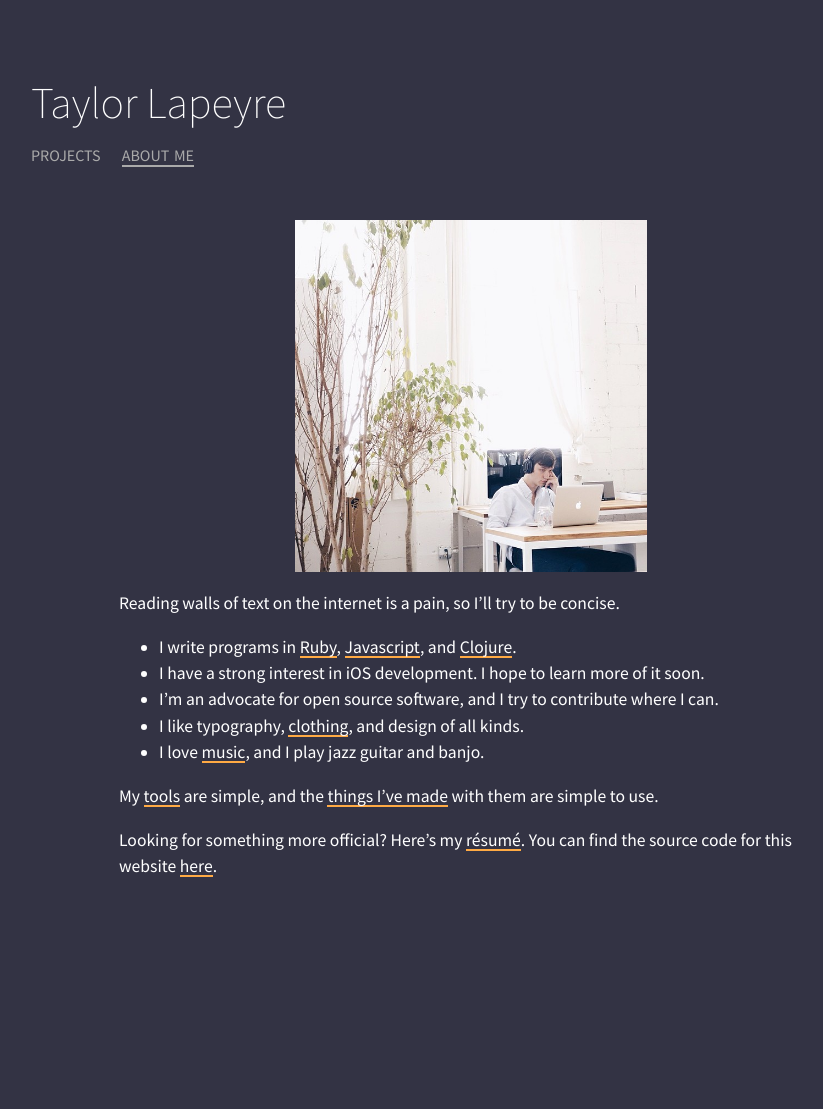
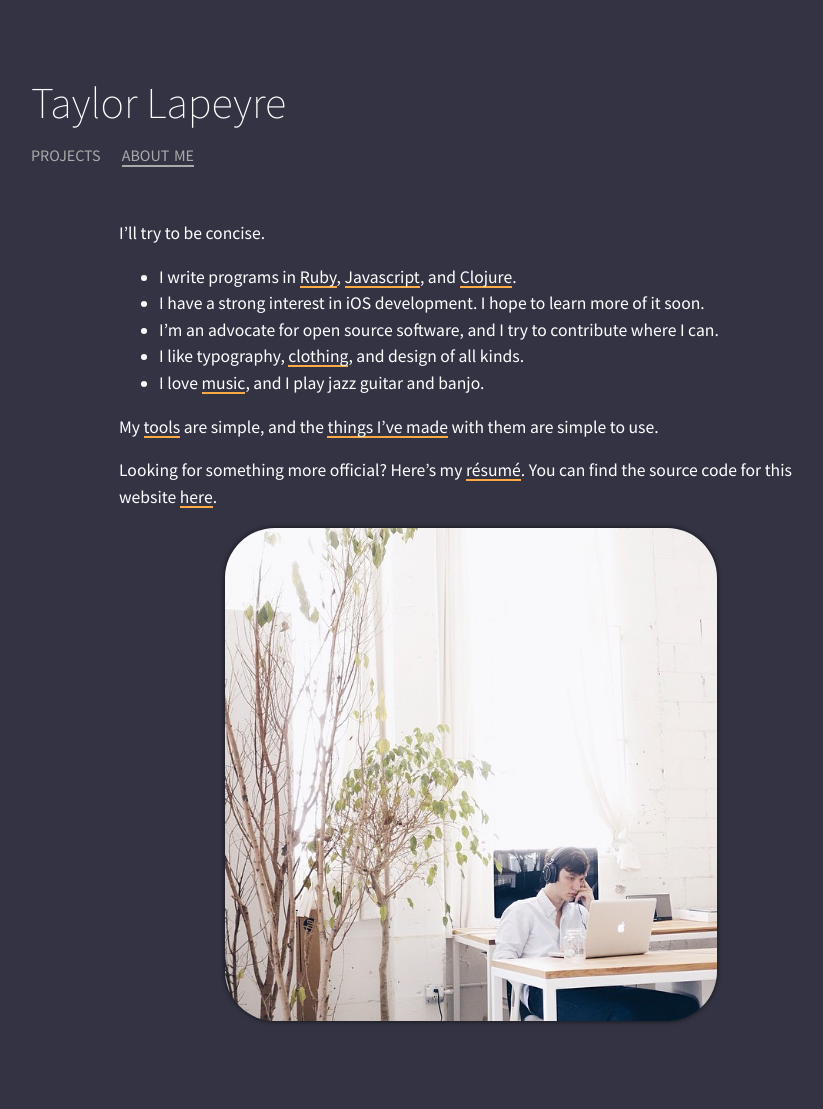
Before and after one commit to taylorlapeyre/taylorlapeyre.github.io, a Jekyll site: the page built from about/index.md, in a window 1280 px wide. Shown: the whole page, without its empty margins (169-992 px from the left). Built offline with Jekyll 4.4.1, drawn with Linux system fonts in a browser that asks for light colours; before the commit the page ends 968 px from its top, so only the background shows below that.

Commit message:
about page stylin

```diff
--- a/about/index.md
+++ b/about/index.md
@@ -3,9 +3,7 @@ layout: default
 title: About
 ---
 
-![Profile](/assets/images/profile.jpeg)
-
-Reading walls of text on the internet is a pain, so I'll try to be concise.
+I'll try to be concise.
 
 - I write programs in [Ruby][ruby], [Javascript][js], and [Clojure][clj].
 - I have a strong interest in iOS development. I hope to learn more of it soon.
@@ -17,6 +15,8 @@ My [tools][files] are simple, and the [things I've made][projects] with them are
 
 Looking for something more official? Here's my [résumé][resume]. You can find the source code for this website [here][source].
 
+![Profile](/assets/images/profile.jpeg)
+
 [ruby]: https://medium.com/the-way-of-ruby/15a9dfd2d5e7
 [bw]: https://github.com/taylorlapeyre/basic-wardrobe
 [lastfm]: http://www.last.fm/user/taylorlapeyre
--- a/assets/css/main.css
+++ b/assets/css/main.css
@@ -34,7 +34,9 @@ h2 {
 
 img {
   display: block;
-  width: 50%;
+  width: 70%;
+  border-radius: 50px;
+  box-shadow: 0px 0px 5px #111;
   margin: 0 auto;
 }
 
```
